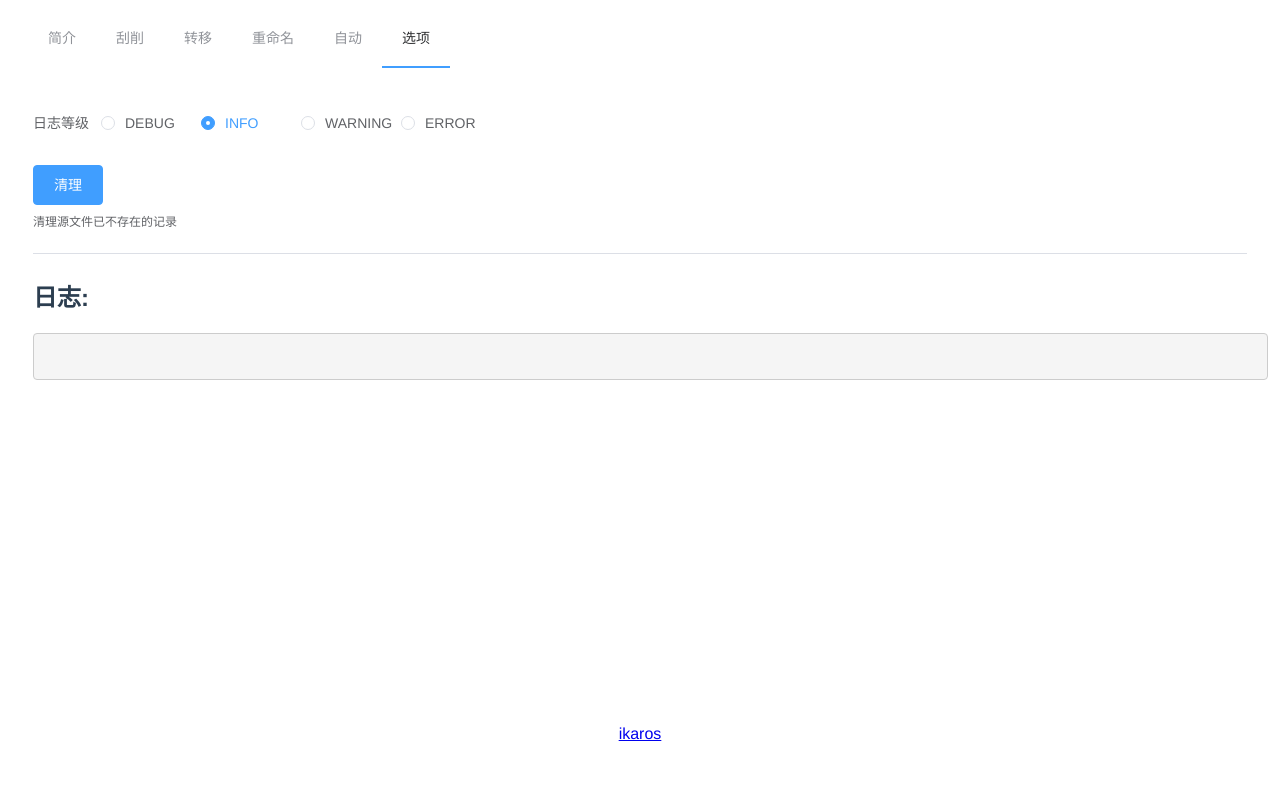
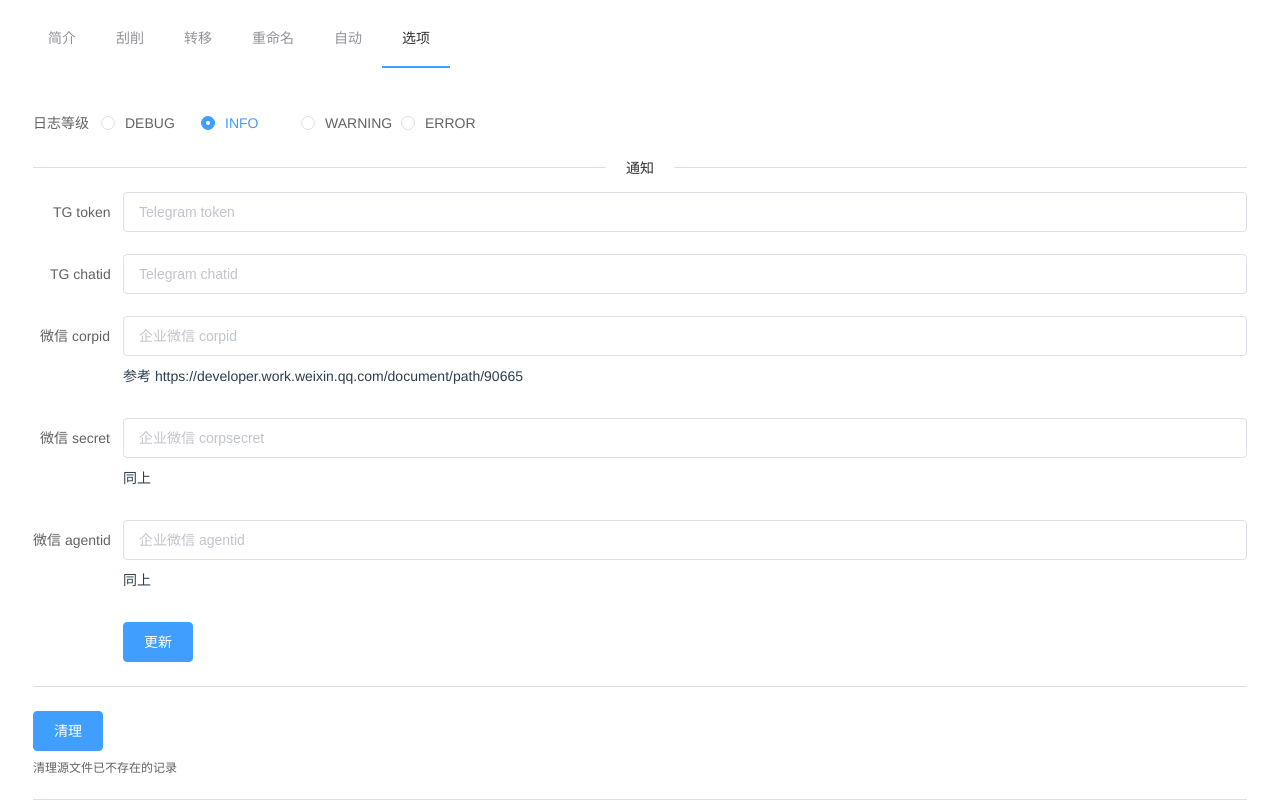
Before and after one commit to Suwmlee/ikaros-web, a Vue app: page / in a window 1280 px wide. Both pictures are taken after a click on the item "选项". Shown: the top 800 px of the page. Built offline with nearby package versions, Linux system fonts and the light colour scheme; no server answers.

Commit message:
update pushing

```diff
--- a/src/views/options.vue
+++ b/src/views/options.vue
@@ -2,7 +2,7 @@
     <div class="body-wrap">
         <el-form label-position="right" label-width="auto" >
            <el-form-item label="日志等级">
-                <el-radio-group v-model="loglevel" @change="onSubmit">
+                <el-radio-group v-model="loglevel" @change="updateloglvl">
                     <el-radio class="radio-btn" :label="10">DEBUG</el-radio>
                     <el-radio class="radio-btn" :label="20">INFO</el-radio>
                     <el-radio class="radio-btn" :label="30">WARNING</el-radio>
@@ -10,6 +10,31 @@
                 </el-radio-group>
             </el-form-item>
         </el-form>
+        <el-divider>通知</el-divider>
+         <el-form label-position="right" label-width="auto" :model="notificationConf">
+            <el-form-item label="TG token">
+                <el-input v-model="notificationConf.tg_token" placeholder="Telegram token"></el-input>
+            </el-form-item>
+            <el-form-item label="TG chatid">
+                <el-input v-model="notificationConf.tg_chatid" placeholder="Telegram chatid"></el-input>
+            </el-form-item>
+            <el-form-item label="微信 corpid">
+                <el-input v-model="notificationConf.wechat_corpid" placeholder="企业微信 corpid"></el-input>
+                <div class="tip-info" >参考 https://developer.work.weixin.qq.com/document/path/90665</div>
+            </el-form-item>
+            <el-form-item label="微信 secret">
+                <el-input v-model="notificationConf.wechat_corpsecret" placeholder="企业微信 corpsecret"></el-input>
+                <div class="tip-info" >同上</div>
+            </el-form-item>
+            <el-form-item label="微信 agentid">
+                <el-input v-model="notificationConf.wechat_agentid" placeholder="企业微信 agentid"></el-input>
+                <div class="tip-info" >同上</div>
+            </el-form-item>
+            <el-form-item>
+                <el-button type="primary" @click="updatenotification">更新</el-button>
+            </el-form-item>
+        </el-form>
+        <el-divider></el-divider>
         <div >
             <el-button type="primary" @click="cleandata">清理</el-button>
             <div slot="tip" class="el-upload__tip">清理源文件已不存在的记录</div>
@@ -53,10 +78,12 @@ export default {
             fileList: [],
             multifile: false,
             loginfo: '',
-            logtimer: null
+            logtimer: null,
+            notificationConf: {}
         };
     },
     mounted(){
+        this.getnotification()
         axios.get('/api/options/loglevel')
             .then(response => {
                 this.loglevel = response.data.loglevel;
@@ -64,13 +91,32 @@ export default {
             .catch(function (error) {
                 console.log(error);
             });
-
         this.updateLog()
     },
     methods: {
-        onSubmit() {
+        updateloglvl() {
             const data = {loglevel: this.loglevel};
             axios.put('/api/options/loglevel', data)
+                .then( () => {
+                    this.$message({
+                        showClose: true,
+                        duration: 2000,
+                        message: '更新成功',
+                        type: 'success'
+                    })
+                })
+                .catch(function (error) {
+                    console.log(error);
+                });
+        },
+        getnotification() {
+            axios.get('/api/options/notification')
+                .then(response => {
+                    this.notificationConf = response.data;
+                })
+        },
+        updatenotification(){
+            axios.put('/api/options/notification',this.notificationConf)
                 .then( () => {
                     this.$message({
                         showClose: true,
--- a/src/views/scrapingconf.vue
+++ b/src/views/scrapingconf.vue
@@ -11,6 +11,9 @@
         </el-select>
         <el-divider></el-divider>
         <el-form label-position="right" label-width="auto" :model="scrapingconfig">
+            <el-form-item label="备注名">
+                <el-input v-model="scrapingconfig.remark"></el-input>
+            </el-form-item>
             <el-form-item label="刮削目录">
                 <el-input v-model="scrapingconfig.scraping_folder">
                     <el-button slot="append" icon="el-icon-search" @click="showSourceDialog"></el-button>
@@ -111,9 +114,6 @@
             </el-form-item>
             <el-form-item label="超时">
                 <el-input v-model="scrapingconfig.proxy_timeout"></el-input>
-            </el-form-item>
-            <el-form-item label="备注">
-                <el-input v-model="scrapingconfig.remark"></el-input>
             </el-form-item>
             <el-form-item>
                 <el-button type="primary" size="medium" @click="addconf">新增</el-button>
--- a/src/views/transfer.vue
+++ b/src/views/transfer.vue
@@ -14,6 +14,9 @@
                     </el-select>
                 </template>
             <el-form label-position="right" label-width="90px" :model="transconfig" style="margin-top:15px">
+                <el-form-item label="备注名">
+                    <el-input v-model="transconfig.remark"></el-input>
+                </el-form-item>
                 <el-form-item label="源目录">
                     <el-input v-model="transconfig.source_folder">
                         <el-button slot="append" icon="el-icon-search" @click="showSourceDialog"></el-button>
@@ -48,9 +51,6 @@
                 </el-form-item>
                 <el-form-item v-if="transconfig.fix_series" label="指定内容">
                     <el-input v-model="transconfig.specified_files" placeholder="针对源目录下的指定文件(夹)"></el-input>
-                </el-form-item>
-                <el-form-item label="备注">
-                    <el-input v-model="transconfig.remark"></el-input>
                 </el-form-item>
                 <el-divider>扩展功能</el-divider>
                 <el-form-item label="刷新Emby">
```
